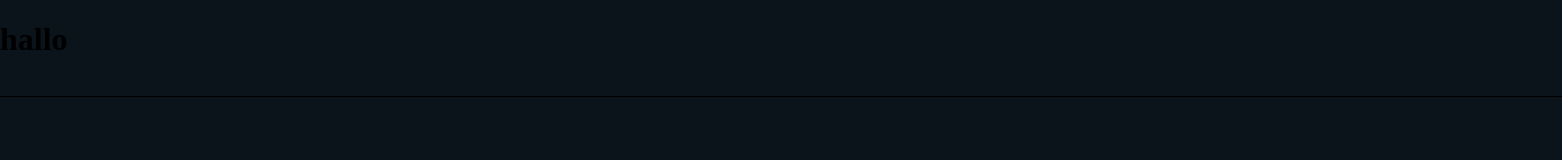
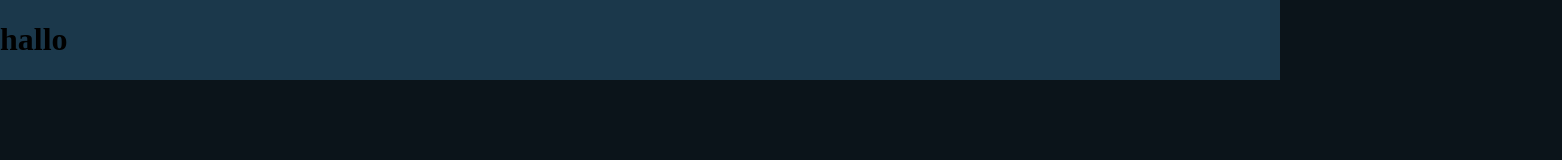
Before and after one commit to ghostkilla1212/ChatFlow, a plain HTML site: page index.html in a window 1280 px wide. Shown: the whole page, 1562 px wide, since content can reach past the window. Drawn offline with Linux system fonts and the light colour scheme.

Commit message:
Fix headerbar background color and adjust dimensions for consistency

```diff
--- a/style.css
+++ b/style.css
@@ -1,13 +1,11 @@
 body {
-    background-color: #0B141A;
+    background-color: #0B141A; /*von der ganzen webseite den hintergrund*/
 }
 
 .headerbar {
-   background-color: #0B141A;
-    position: absolute;
-    top: 0%;
-    left: 0%;
-    width: 122%;
-    height: 12%;
-    border-bottom: 1px solid black;
+   background-color: #1b384b; /*hintergrundfarbe der headerbar*/
+    position: absolute; /*position absolute*/
+    top: 0%; /*damit es oben bleibt und nicht unten*/
+    left: 0%; /*damit das links an der ecke bleibt die 0 sorgt dafür*/
+    width: 100%; /*breite 100% dass es an der gnzen webseite ausgerollt ist*/
 }
```
